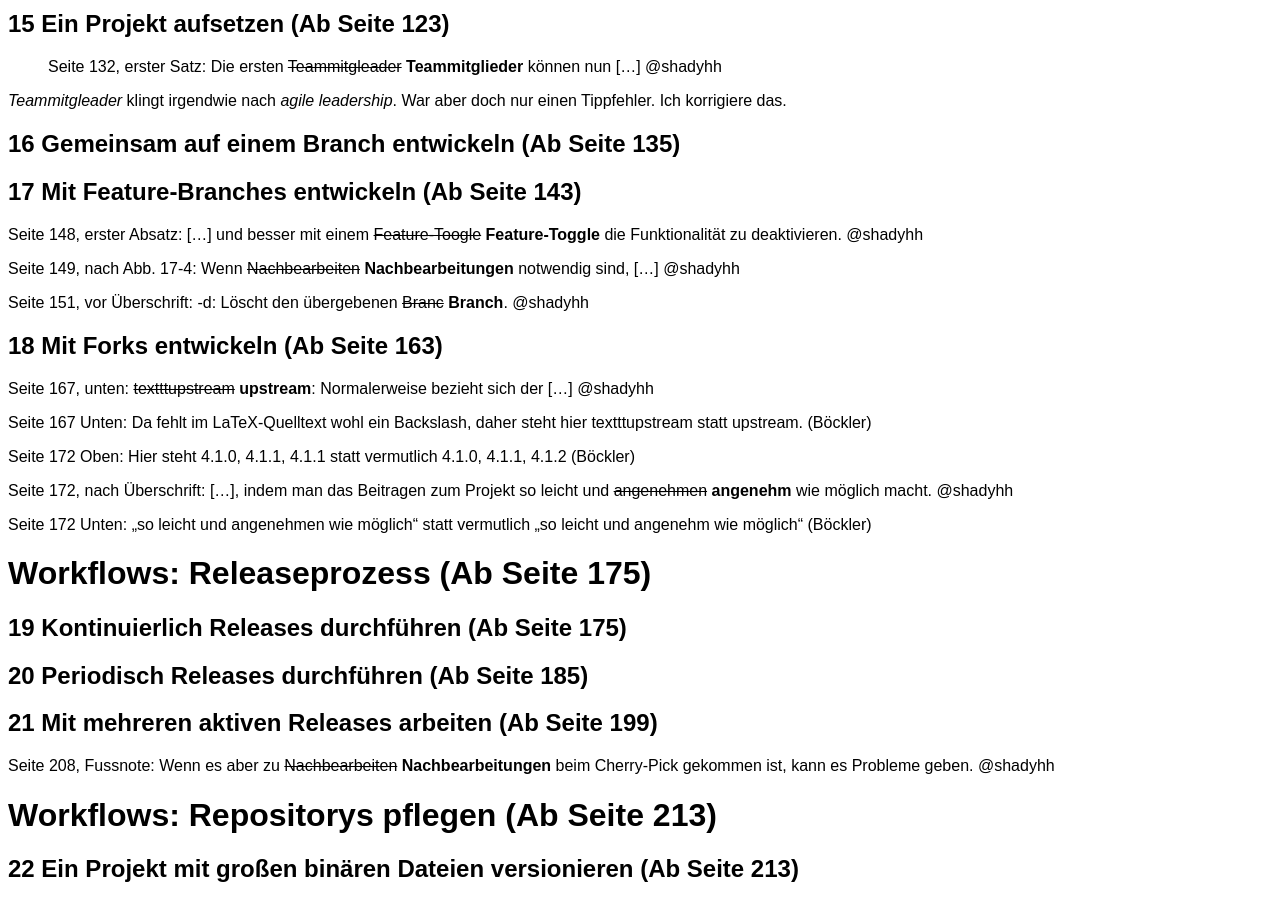
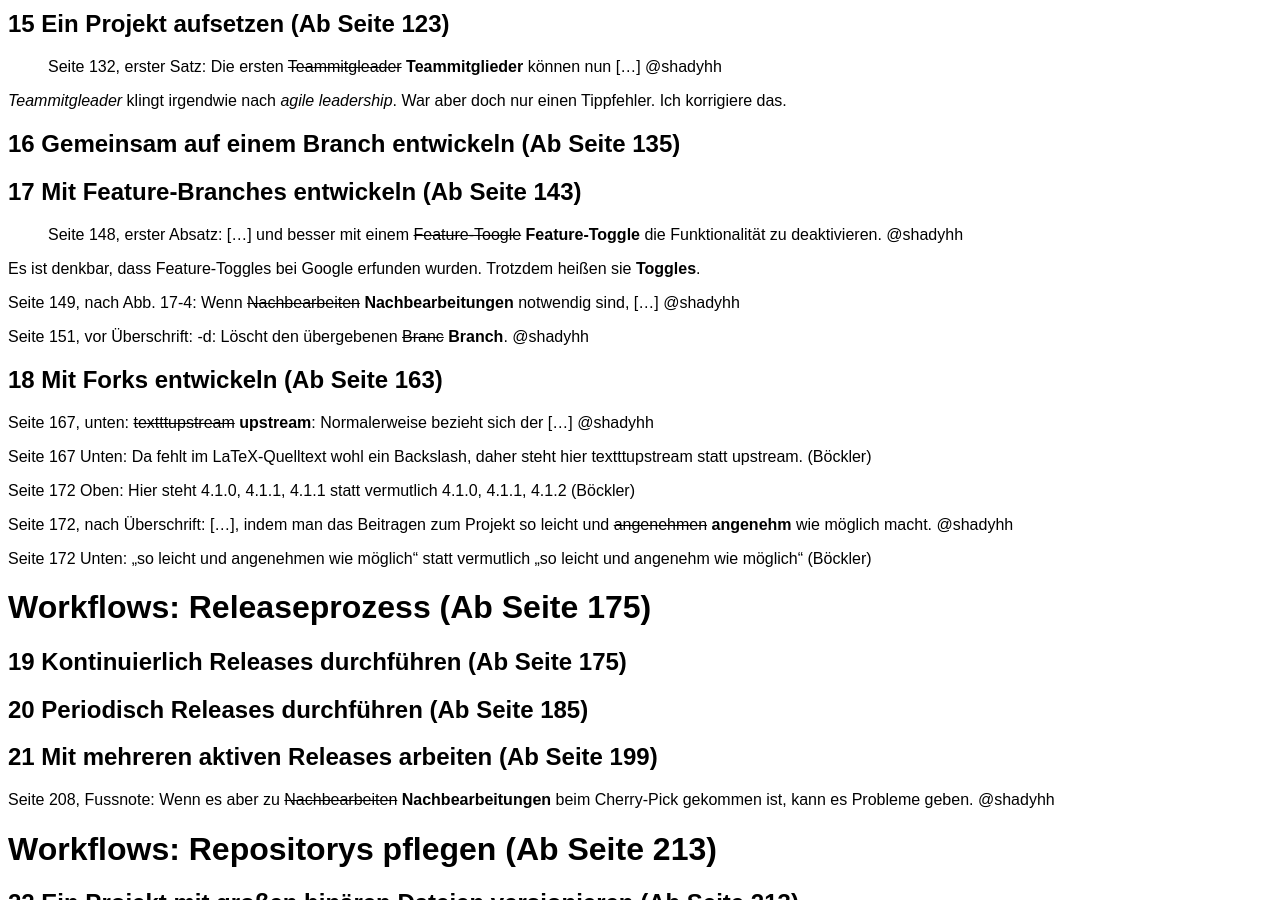
Before and after one commit to kapitel26/gitbuch-feedback, a Jekyll site: the page built from feedback-git-buch-auflage-4.md, in a window 1280 px wide and 900 px high, scrolled down 1460 px. Built offline with Jekyll 4.4.1, drawn with Linux system fonts in a browser that asks for light colours.

Commit message:
Typo: Feature Toogles

```diff
--- a/feedback-git-buch-auflage-4.md
+++ b/feedback-git-buch-auflage-4.md
@@ -74,7 +74,11 @@ War aber doch nur einen Tippfehler. Ich korrigiere das.
 ## 16 Gemeinsam auf einem Branch entwickeln (Ab Seite 135)
 
 ## 17 Mit Feature-Branches entwickeln (Ab Seite 143)
-Seite 148, erster Absatz: [...] und besser mit einem ~~Feature-Toogle~~ **Feature-Toggle** die Funktionalität zu deaktivieren.  @shadyhh
+
+> Seite 148, erster Absatz: [...] und besser mit einem ~~Feature-Toogle~~ **Feature-Toggle** die Funktionalität zu deaktivieren.  @shadyhh
+
+Es ist denkbar, dass Feature-Toggles bei Google erfunden wurden.
+Trotzdem heißen sie **Toggles**.
 
 Seite 149, nach Abb. 17-4: Wenn ~~Nachbearbeiten~~ **Nachbearbeitungen** notwendig sind, [...]  @shadyhh
 
```
